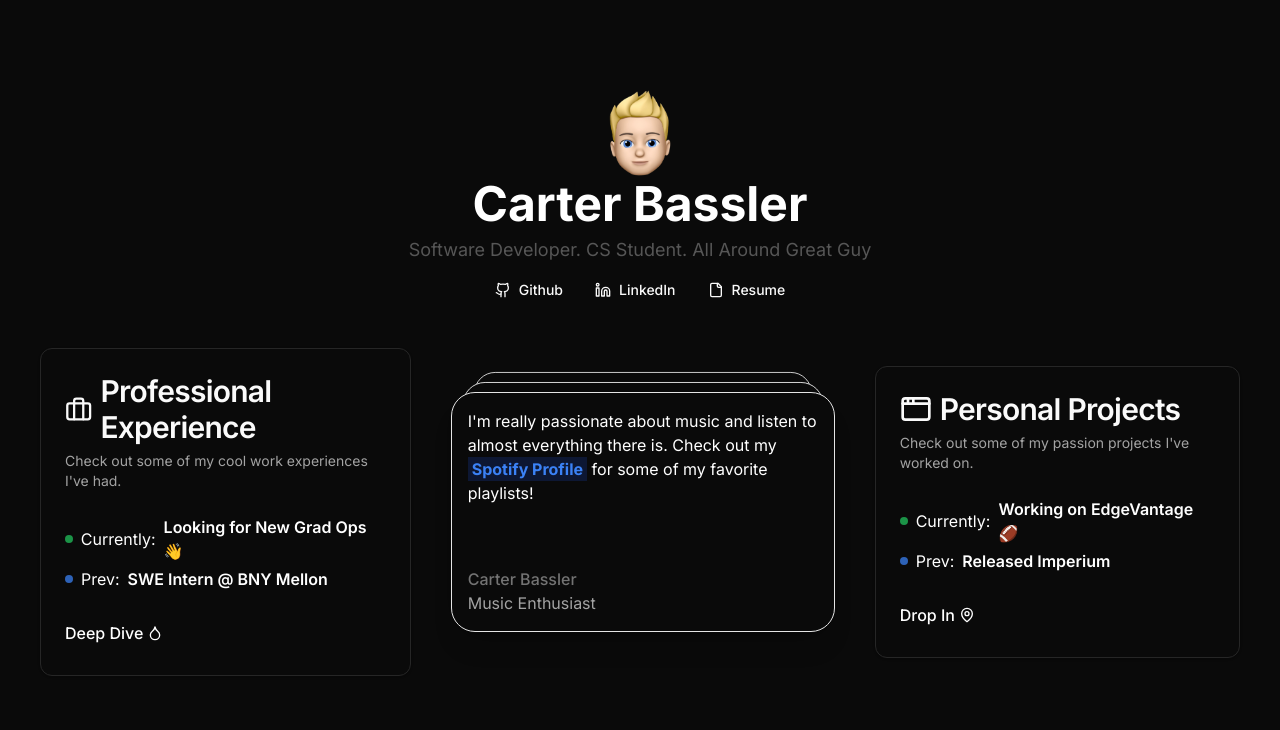
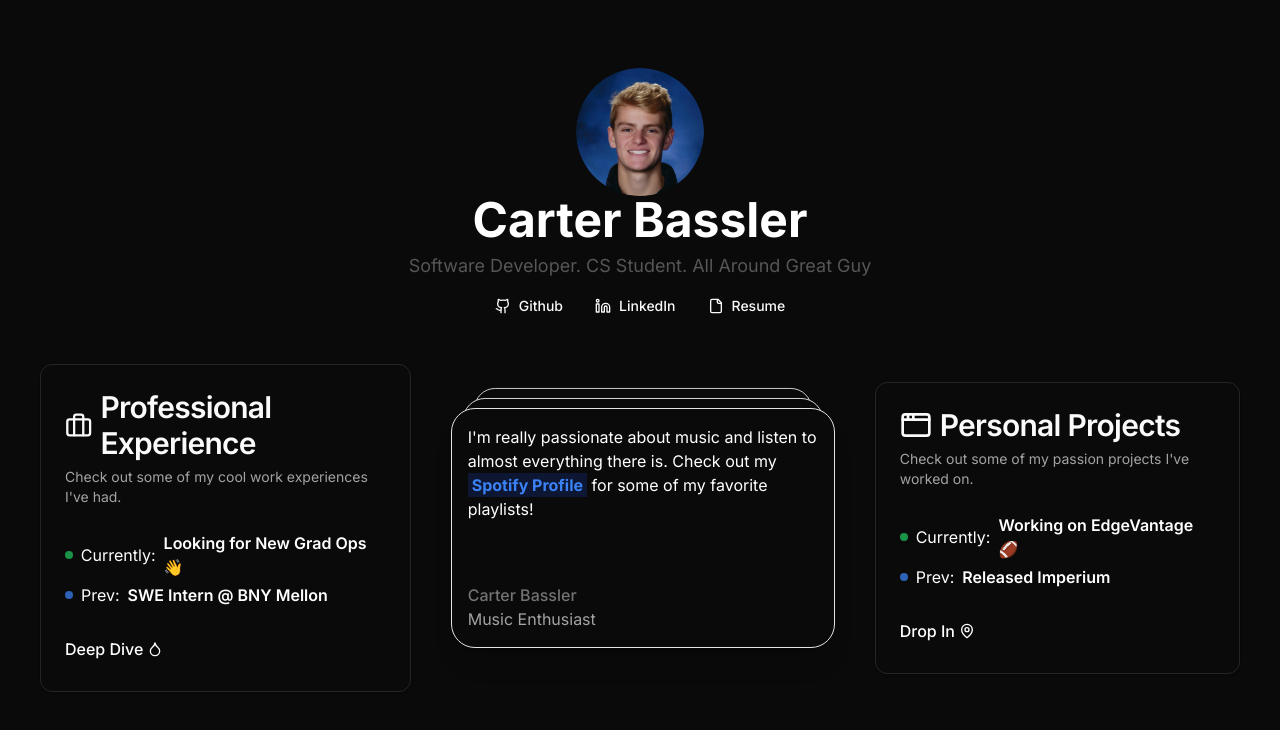
Before and after one commit to carterbassler/UpdatedPortfolio, a Next.js app: page / in a window 1280 px wide. Shown: the top 730 px of the page. Built offline with nearby package versions, Linux system fonts and the light colour scheme.

Commit message:
changed profile picture

```diff
--- a/src/app/layout.tsx
+++ b/src/app/layout.tsx
@@ -6,7 +6,6 @@ const inter = Inter({ subsets: ['latin'] })
 
 export const metadata: Metadata = {
   title: 'Carter Bassler',
-  description: 'Generated by create next app',
 }
 
 export default function RootLayout({
--- a/src/components/Hero.tsx
+++ b/src/components/Hero.tsx
@@ -1,7 +1,6 @@
 import { Avatar, AvatarFallback, AvatarImage } from "@radix-ui/react-avatar";
 import React, { Suspense, useState } from "react";
 import { Button } from "./ui/button";
-import { FaFile, FaGithub, FaLinkedinIn } from "react-icons/fa";
 import {
   Github,
   Linkedin,
@@ -9,8 +8,6 @@ import {
   Briefcase,
   AppWindow,
   Mail,
-  ArrowRightIcon,
-  MousePointer,
   MapPin,
   Droplet,
 } from "lucide-react";
@@ -23,14 +20,9 @@ import {
   CardTitle,
 } from "@/components/ui/card";
 import { motion } from "framer-motion";
-import { Boxes } from "./ui/background-boxes";
-import {
-  GlowingStarsBackgroundCard,
-  GlowingStarsDescription,
-  GlowingStarsTitle,
-} from "./ui/glowing-stars";
 import { CardStack } from "./ui/card-stack";
 import { cn } from "@/lib/utils";
+import Image from "next/image";
 
 type Props = {};
 
@@ -156,10 +148,19 @@ function Hero({}: Props) {
             ease: "easeInOut",
           }}
         >
-          <Avatar className="flex h-20 w-16 md:h-24 md:w-20">
+          {/* <Avatar className="flex h-20 w-16 md:h-24 md:w-20">
             <AvatarImage src="/memoji.png" />
             <AvatarFallback>CB</AvatarFallback>
-          </Avatar>
+          </Avatar> */}
+          <div className="relative h-32 w-32 mx-auto">
+            <Image
+              className="object-contain rounded-full overflow-hidden"
+              layout="fill"
+              objectFit="contain"
+              src="/headshot-modified.png"
+              alt={""}
+            />
+          </div>
         </motion.div>
         <motion.div
           className="flex flex-col items-center justify-center"
--- a/src/components/ui/workcard.tsx
+++ b/src/components/ui/workcard.tsx
@@ -40,11 +40,9 @@ function Workcard({ work }: Props) {
       <Card className="md:min-w-[400px] h-full">
         <CardHeader>
           <CardTitle className={` text-white text-3xl `}>
-            <Button variant="link" className="p-0">
-              <a className="text-white text-xl md:text-3xl justify-start" href="/projects">
+              <a className="text-white text-xl md:text-3xl justify-start">
                 {work.company}
               </a>
-            </Button>
           </CardTitle>
           <CardDescription className="text-text text-lg md:text-2xl">
             {work.title}
--- a/src/pages/work.tsx
+++ b/src/pages/work.tsx
@@ -45,7 +45,7 @@ const work1 = new Work(
   [
     "- Developed a Microfrontend for the Wealth Desktop Platform using Angular, streamlining internal processes and improving application performance 60% by optimizing data access",
     "- Assisted in the development of REST APIs with Spring Framework, integrating them with the frontend for seamless data transfer and optimized operations",
-    "- Designed and implemented error handling mechanisms for key applications, leading to a 70% reduction in pipelining errors and enhancing system reliability for 300+ users",
+    "- Designed and implemented error handling mechanisms for key applications, leading to a 70% reduction in pipelining errors and enhancing system reliability",
   ],
   "/emo.png"
 );
```
Also changed, not shown: public/headshot-modified.png (added). Lines whose indentation alone changed are shown as unchanged.
